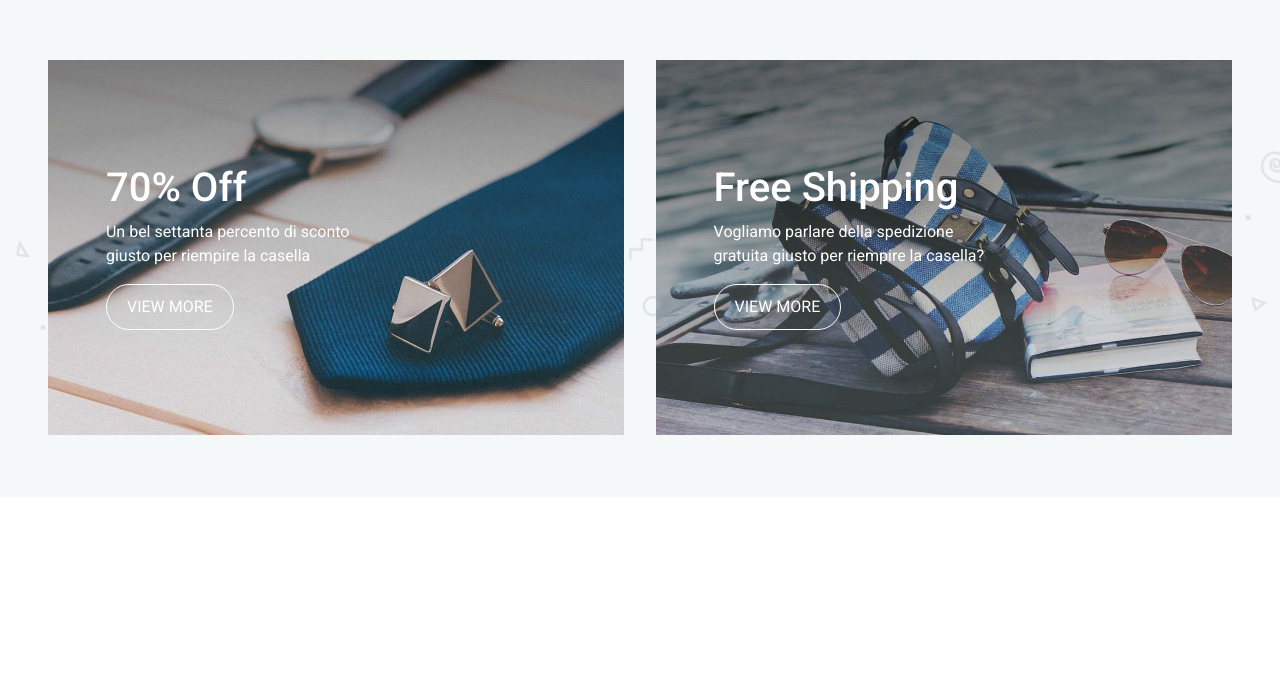
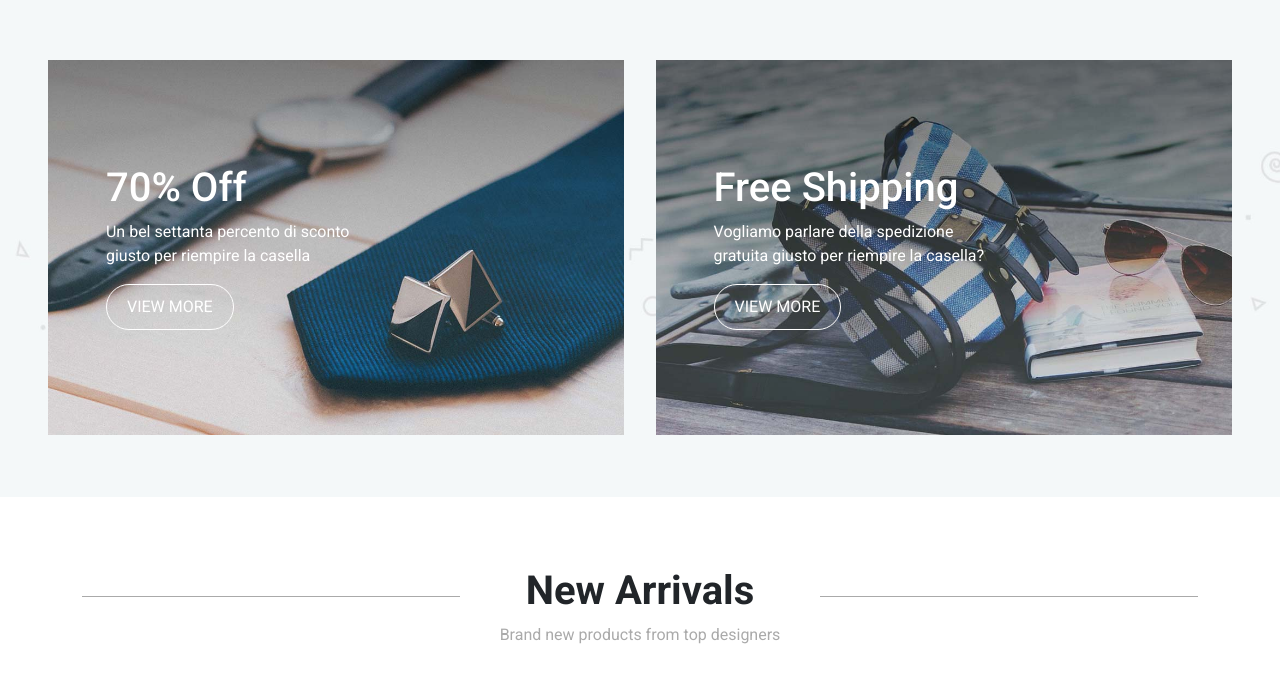
Before and after one commit to patrictobola/proj-html-vuejs, a Vue app: page / in a window 1280 px wide. Shown: the part 2644-3327 px from the top of the page. Before the commit the page ends 3141 px from the top, so only its background shows below. Built offline with nearby package versions, Linux system fonts and the light colour scheme.

Commit message:
new arrivals title

```diff
--- a/src/components/AppMain.vue
+++ b/src/components/AppMain.vue
@@ -22,9 +22,12 @@ export default {
     <SectionTitle :title="`Featured Products`" :description="`Must have products from our top sellers`" />
     <SectionContainer />
     <SectionCollection />
+
     <SectionTitle :title="`Best Seller`" :description="`Must have products from our top sellers`" />
     <SectionBestseller />
     <SectionOffers />
+
+    <SectionTitle :title="`New Arrivals`" :description="`Brand new products from top designers`" />
 </template>
 
 <style></style>
```
